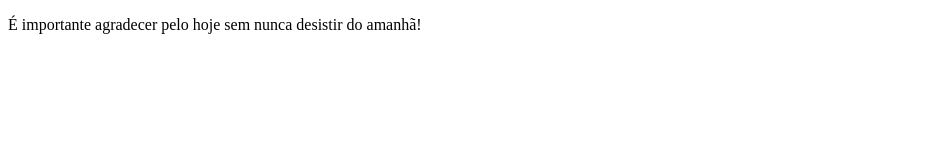
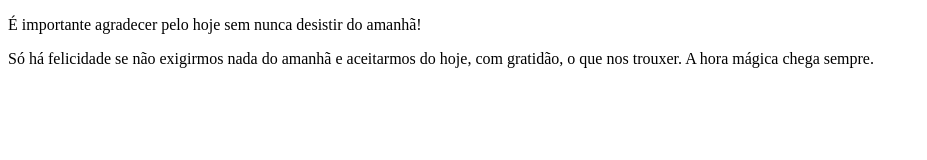
Before and after one commit to Mystair/Proj1Mod1, a plain HTML site: page index.html in a window 1280 px wide. Shown: the whole page, without its empty margins (0-927 px from the left). Drawn offline with Linux system fonts and the light colour scheme.

Commit message:
frase motivacional 2

```diff
--- a/index.html
+++ b/index.html
@@ -7,5 +7,6 @@
 </head>
 <body>
     <p>É importante agradecer pelo hoje sem nunca desistir do amanhã!</p>
+    <p>Só há felicidade se não exigirmos nada do amanhã e aceitarmos do hoje, com gratidão, o que nos trouxer. A hora mágica chega sempre.</p>
 </body>
 </html>
```
